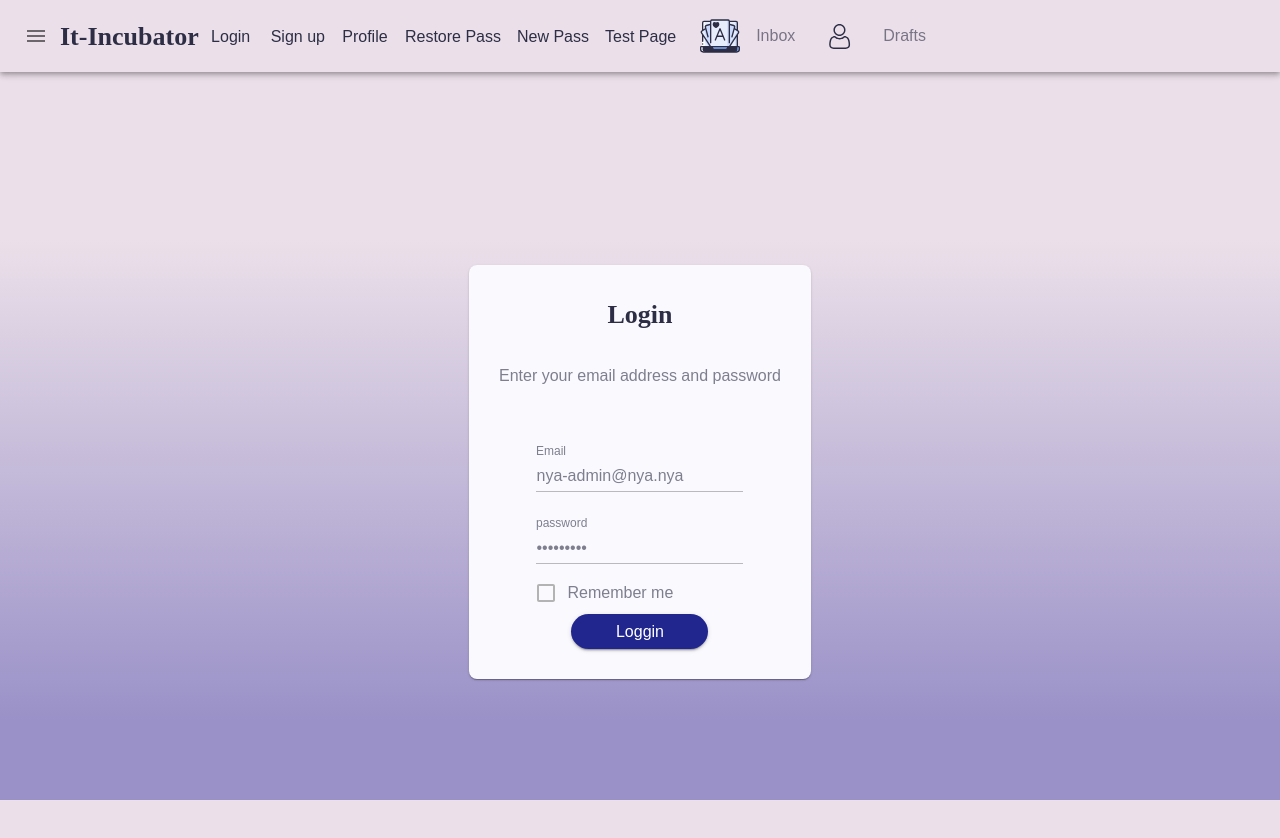
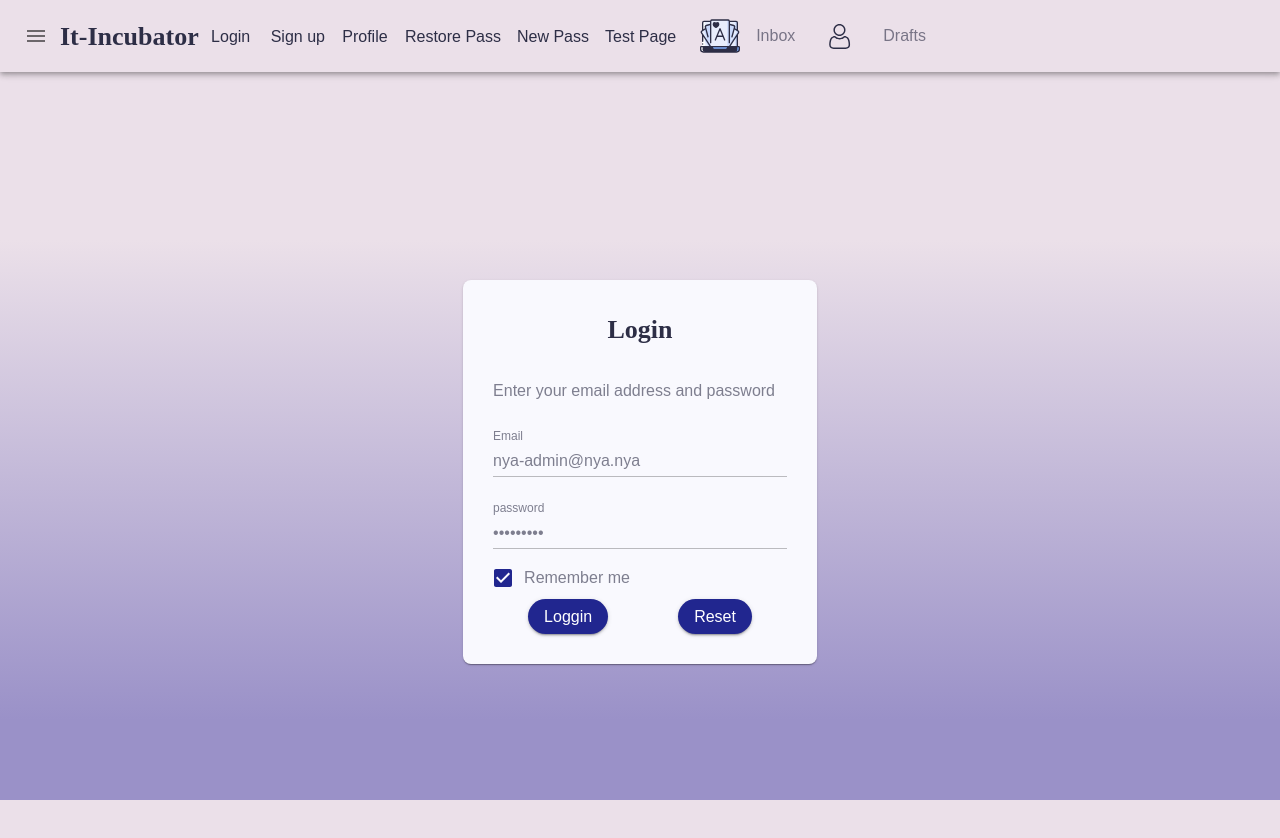
Before and after one commit to maunonen/it-incubator-ignat-project, a React (Create React App) app: page /#/login in a window 1280 px wide. Shown: the top 838 px of the page. Built offline with nearby package versions, Linux system fonts and the light colour scheme; a web font is replaced by a local one.

Commit message:
added authMe request in PrifilePage

```diff
--- a/src/n1-main/m1-ui/Pages/LoginPage.tsx
+++ b/src/n1-main/m1-ui/Pages/LoginPage.tsx
@@ -2,9 +2,9 @@ import React from 'react'
 import {useDispatch, useSelector} from "react-redux";
 import {AppStoreType} from "../../m2-bll/redux/store";
 import {useFormik} from "formik";
-import * as Yup from 'yup';
 import {NavLink, Redirect} from "react-router-dom";
-import {Button, Card, createStyles, FormControl, FormGroup, Checkbox,
+import {
+    Button, Card, createStyles, FormControl, FormGroup, Checkbox,
     Grid, makeStyles, TextField, Theme, Typography, FormControlLabel
 } from "@material-ui/core";
 import {loggedInTC} from "../../m2-bll/redux/auth-reducer";
@@ -14,32 +14,32 @@ const useStyles = makeStyles<Theme>(theme => createStyles({
     root: {
         textAlign: "center",
         padding: "30px 30px",
-        maxWidth : "413px",
+        maxWidth: "413px",
     },
     formTitle: {
         marginBottom: "30px",
     },
-    formDescription : {
-        marginTop : "20px",
-        marginBottom : "40px",
+    formDescription: {
+        marginTop: "20px",
+        marginBottom: "10px",
     },
-    formButtonBlock : {
+    formButtonBlock: {
         margin: "0px 35px"
     }
 }))
 
 
-type FormikErrorType = {email?: string}
+type FormikErrorType = {
+    email?: string
+    password?: string
+}
 
 const LoginPage: React.FC = () => {
 
     const classes = useStyles()
     const dispatch = useDispatch()
     const isLoggedIn = useSelector((state: AppStoreType) => state.auth.isLoggedIn)
-
-    const restoreSchema = Yup.object().shape({
-        email: Yup.string().email('Invalid email').required('Required'),
-    });
+    const isLoggedError = useSelector((state: AppStoreType) => state.auth.error)
 
     const formik = useFormik({
         initialValues: {
@@ -47,11 +47,26 @@ const LoginPage: React.FC = () => {
             password: '1qazxcvBG',
             remember: true
         },
-        validationSchema: restoreSchema,
+
+        validate: (values) => {
+            const errors: FormikErrorType = {};
+            if (!values.email) {
+                errors.email = 'Required';
+            } else if (!/^[A-Z0-9._%+-]+@[A-Z0-9.-]+\.[A-Z]{2,4}$/i.test(values.email)) {
+                errors.email = 'Invalid email address';
+            }
+            if (!values.password) {
+                errors.password = 'Required';
+            } else if (values.password.length < 7) {
+                errors.password = 'Password must be 7 characters or more'
+            }
+            return errors;
+        },
+
             onSubmit: values => {
             dispatch(loggedInTC(values.email, values.password, values.remember))
-            formik.resetForm()
         },
+
     })
 
 
@@ -73,6 +88,7 @@ const LoginPage: React.FC = () => {
                         className={classes.formTitle}
                     >Login
                     </Typography>
+                    <div style={{color: "red"}}>{isLoggedError}</div>
                     <Typography
                        variant={"body1"}
                         className={classes.formDescription}
@@ -88,7 +104,7 @@ const LoginPage: React.FC = () => {
                                 margin="normal"
                                 {...formik.getFieldProps('email')}
                             />
-                            { formik.touched.email && formik.errors.email &&
+                            {formik.touched.email && formik.errors.email &&
                             <div style={{color: 'red'}}>{formik.errors.email}</div>
                             }
                             <TextField
@@ -97,33 +113,35 @@ const LoginPage: React.FC = () => {
                                 margin="normal"
                                 {...formik.getFieldProps('password')}
                             />
+                            {formik.touched.password && formik.errors.password &&
+                            <div style={{color: 'red'}}>{formik.errors.password}</div>
+                            }
 
                             <FormControlLabel
                                 label={'Remember me'}
-                                  control={<Checkbox/>}
-                                 // onChange={changeRememberCheckboxHandler}
+                                control={<Checkbox
+                                checked={formik.values.remember}
                                 {...formik.getFieldProps('remember')}
+                                />}
                             />
 
-
-
-
-
-
-                            {/*-----value less then------------------------*/}
-                            { formik.touched.password && formik.errors.password &&
-                            <div style={{color: 'red'}}>{formik.errors.password}</div>
-                            }
-                            {/*-----------------------------*/}
-
-
-
-
+                            <div style={{display: 'flex', justifyContent: "center"}}>
                                 <Button
                                     type={'submit'}
                                     variant={'contained'}
                                     className={classes.formButtonBlock}
-                                color={'primary'}>Loggin</Button>
+                                    color={'primary'}>
+                                    Loggin
+                                </Button>
+                                <Button
+                                    type={'reset'}
+                                    onClick={() => {formik.resetForm()}}
+                                    variant={'contained'}
+                                    className={classes.formButtonBlock}
+                                    color={'primary'}>
+                                    Reset
+                                </Button>
+                            </div>
                         </FormGroup>
                     </FormControl>
                 </form>
--- a/src/n1-main/m2-bll/redux/auth-reducer.ts
+++ b/src/n1-main/m2-bll/redux/auth-reducer.ts
@@ -1,10 +1,11 @@
 import {acsessAPI} from "../../m3-dal/Api";
 import {Dispatch} from 'redux';
-import {profileAC} from './profile-reducer';
+import {profileAC, profileACType} from './profile-reducer';
 
-type InitStateType = { isLoggedIn: boolean, error: string };
 
-const initState = {isLoggedIn: false, error: ""};
+export type InitStateType = { isLoggedIn: boolean, error: string };
+
+const initState: InitStateType = {isLoggedIn: false, error: ""};
 
 export const authReducer = (state = initState, action: CombinedActionType): InitStateType => {
     switch (action.type) {
@@ -22,24 +23,35 @@ export type LoggedInType = {
     error: string
 }
 
-type CombinedActionType = LoggedInType
+type CombinedActionType = LoggedInType | profileACType;
 
 export const loggedInAC = (value: boolean, error: string): LoggedInType => ({type: "IS-LOGGED-IN", value, error});
 
 // thunks-------------------------------------------------------------------
 
 export const loggedInTC = (email: string, password: string, rememberMe: boolean) => {
-    return (dispatch: Dispatch<any>) => {
-        //@ts-ignore
+    return (dispatch: Dispatch<CombinedActionType>) => {
         acsessAPI.loginUser(email, password, rememberMe)
             .then((res) => {
                 dispatch(profileAC(res.data))
                 dispatch(loggedInAC(true, ""))
             }).catch(rej => {
-                // как проверить чтобы ошибка не падала ignat
-                // if (rej.response.data){
-            dispatch(loggedInAC(false, rej.response.data.error))}
-        // }
-        )
+            // if (rej.response.data){
+            // console.log(rej.response.data.error)
+            dispatch(loggedInAC(false, rej.response.data.error))
+        })
     }
 }
+
+
+export const authMeTC = () => {
+    return (dispatch: Dispatch<CombinedActionType>) => {
+        acsessAPI.authUser()
+            .then((res) => {
+                dispatch(profileAC(res.data))
+                dispatch(loggedInAC(true, ""))
+            }).catch(rej => {
+            dispatch(loggedInAC(false, rej.response.data.error))
+        })
+    }
+}
--- a/src/n1-main/m2-bll/redux/profile-reducer.ts
+++ b/src/n1-main/m2-bll/redux/profile-reducer.ts
@@ -1,19 +1,21 @@
-import {acsessAPI} from "../../m3-dal/Api";
-import {Dispatch} from 'redux';
+
 
 export type UserProfileType = {
     _id:string;
     email: string,
     name: string,
     avatar?: string,
-    publicCardPacksCount: number
+    publicCardPacksCount: number,
+    created: string,
+    update: string,
+    isAdmin: boolean,
+    verified:boolean,
+    rememberMe:boolean,
+    error: string
 }
 
-const initState:UserProfileType = {_id:"",
-                                    email: "",
-                                    name: "",
-                                    avatar: "",
-                                    publicCardPacksCount: 0};
+const initState:UserProfileType = {_id:"", email: "", name: "", avatar: "", publicCardPacksCount: 0, created:"",
+                                   update:"", isAdmin:false, verified:false, rememberMe:false, error:""};
 
 export const profileReducer = (state = initState, action: profileACType): UserProfileType => {
     switch (action.type) {
@@ -30,21 +32,5 @@ export type profileACType = {
     value: UserProfileType
 }
 
-// type CombinedActionType = LoggedInType
 
 export const profileAC = (value: UserProfileType): profileACType => ({type: "ADD-PROFILE", value});
-
-// thunks-------------------------------------------------------------------
-
-// export const loggedInTC = (email: string, password: string, rememberMe: boolean) => {
-//     return (dispatch: Dispatch<any>) => {
-//         //@ts-ignore
-//         acsessAPI.loginUser(email, password, rememberMe)
-//             .then((res) => {
-//                 console.log(res.data)
-//                 dispatch(loggedInAC(true, ""))
-//             }).catch(rej => {
-//             dispatch(loggedInAC(false, rej.response.data.error))
-//         })
-//     }
-// }
--- a/src/n1-main/m3-dal/Api.tsx
+++ b/src/n1-main/m3-dal/Api.tsx
@@ -35,17 +35,11 @@ export type UserNewPasswordType = {
     info : string
 }
 
+            // accessAPI правильно пишется
 export const acsessAPI = {
     loginUser(email:string, password:string, rememberMe:boolean) {
-        try{
         const promise = instance.post<UserProfileType>("/auth/login",{email, password, rememberMe});
         return promise
-        }
-        catch(e) {
-            const error=e.response ?
-                e.response.data.error:
-                (e.message + ', more details in the console');
-        }
     },
     registrationUser(email: string, password: string) {
         const promise = instance.post<registrationUserType>("/auth/register", {email, password})
@@ -57,4 +51,7 @@ export const acsessAPI = {
     setNewPassword(password : string , resetPasswordToken : string) {
         return instance.post<UserNewPasswordType>("/auth/set-new-password" , {password, resetPasswordToken});
     },
+    authUser(){
+        return instance.post<any>("/auth/me" , {});
+    },
 }
```
Also changed, not shown: src/n1-main/m1-ui/Pages/ProfilePage.tsx (+20 -12 lines), 1 other file (tests, documents, lock files or other folders). Lines whose indentation alone changed are shown as unchanged.
